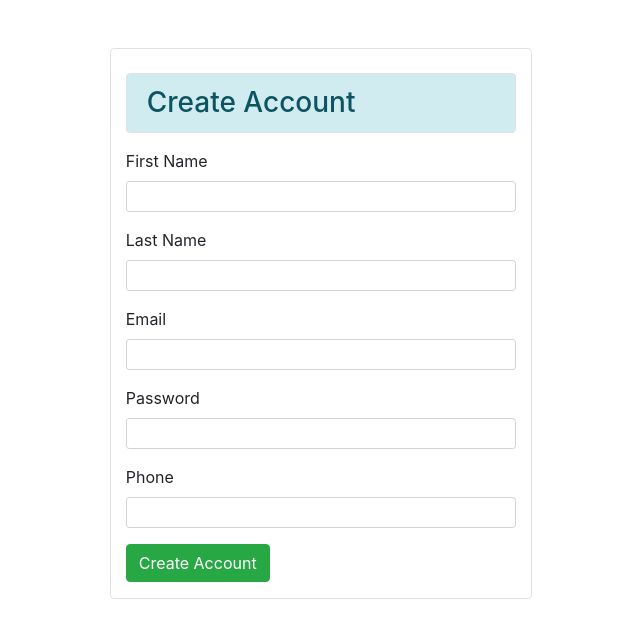
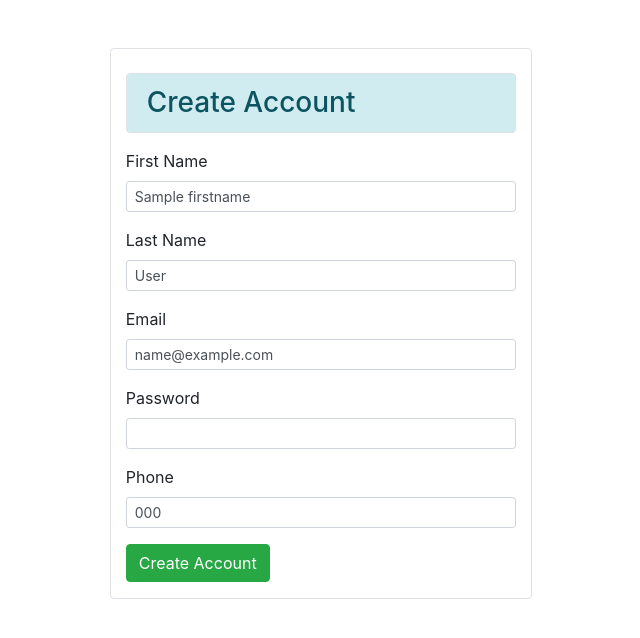
Before and after one commit to krunalmaru/newecom, a Django app: template Eshop/shop/templates/shop/signup.html in a window 1280 px wide. Shown: the part 56-694 px from the top of the page, without its empty margins (319-959 px from the left). Run offline with Django 4.2, Linux system fonts and the light colour scheme; the template is opened without the code that fills it: most values are stand-ins (such as "Sample title", 1, 10 or a date in 2020).

Commit message:
validation error occure form data not blank

```diff
--- a/Eshop/shop/templates/shop/base.html
+++ b/Eshop/shop/templates/shop/base.html
@@ -28,7 +28,7 @@
               <a class="nav-link" href="#">Logout <span class="sr-only">(current)</span></a>
             </li>
             <li class="nav-item ">
-                <a class="nav-link" href="#">Signup <span class="sr-only">(current)</span></a>
+                <a class="nav-link" href="{% url 'signup' %}">Signup <span class="sr-only">(current)</span></a>
             </li>
             <li class="nav-item ">
                 <a class="nav-link" href="#">Login <span class="sr-only">(current)</span></a>
--- a/Eshop/shop/templates/shop/signup.html
+++ b/Eshop/shop/templates/shop/signup.html
@@ -12,24 +12,24 @@
                 {% endif %}
                 <div class="form-group">
                     <label for="">First Name</label>
-                    <input type="text" name="first_name" id="" class="form-control form-control-sm" placeholder="" aria-describedby="helpId">
+                    <input type="text" name="first_name" id="" value="{{values.firstname}}" class="form-control form-control-sm" placeholder="" aria-describedby="helpId">
                 </div>
                 <div class="form-group">
                     <label for="">Last Name</label>
-                    <input type="text" name="last_name" id="" class="form-control form-control-sm" placeholder="" aria-describedby="helpId">
+                    <input type="text" name="last_name" id="" value="{{values.lastname}}" class="form-control form-control-sm" placeholder="" aria-describedby="helpId">
                 </div>
                 <div class="form-group">
                   <label for="">Email</label>
-                  <input required type="email" name="email" id="" class="form-control form-control-sm" placeholder="" aria-describedby="helpId">
+                  <input required type="email" name="email" id="" value="{{values.email}}" class="form-control form-control-sm" placeholder="" aria-describedby="helpId">
                 </div>
                 <div class="form-group">
                     <label for="">Password</label>
-                    <input type="password" name="password" id="" class="form-control form-control-sm" placeholder="" aria-describedby="helpId">
+                    <input type="password" name="password" id=""  class="form-control form-control-sm" placeholder="" aria-describedby="helpId">
                 </div>
 
                 <div class="form-group">
                     <label for="">Phone</label>
-                    <input type="text" name="phone" id="" class="form-control form-control-sm" placeholder="" aria-describedby="helpId">
+                    <input type="text" name="phone" id="" value="{{values.phone}}" class="form-control form-control-sm" placeholder="" aria-describedby="helpId">
                 </div>
                 <div class="form-group">
                     <input type="submit"class="btn btn-md btn-success" value="Create Account">
```
Also changed, not shown: Eshop/shop/views.py (+12 -3 lines), Eshop/db.sqlite3.
